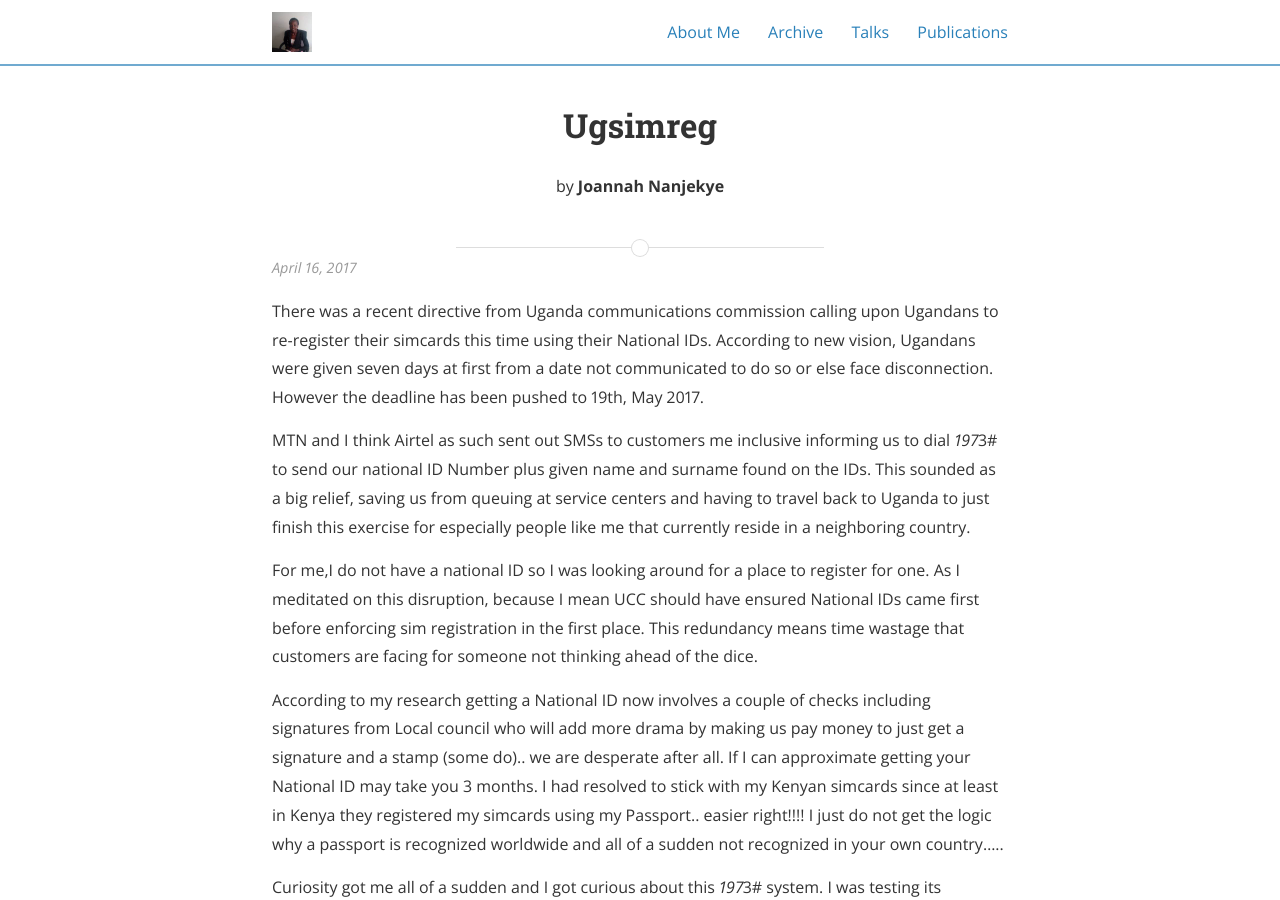
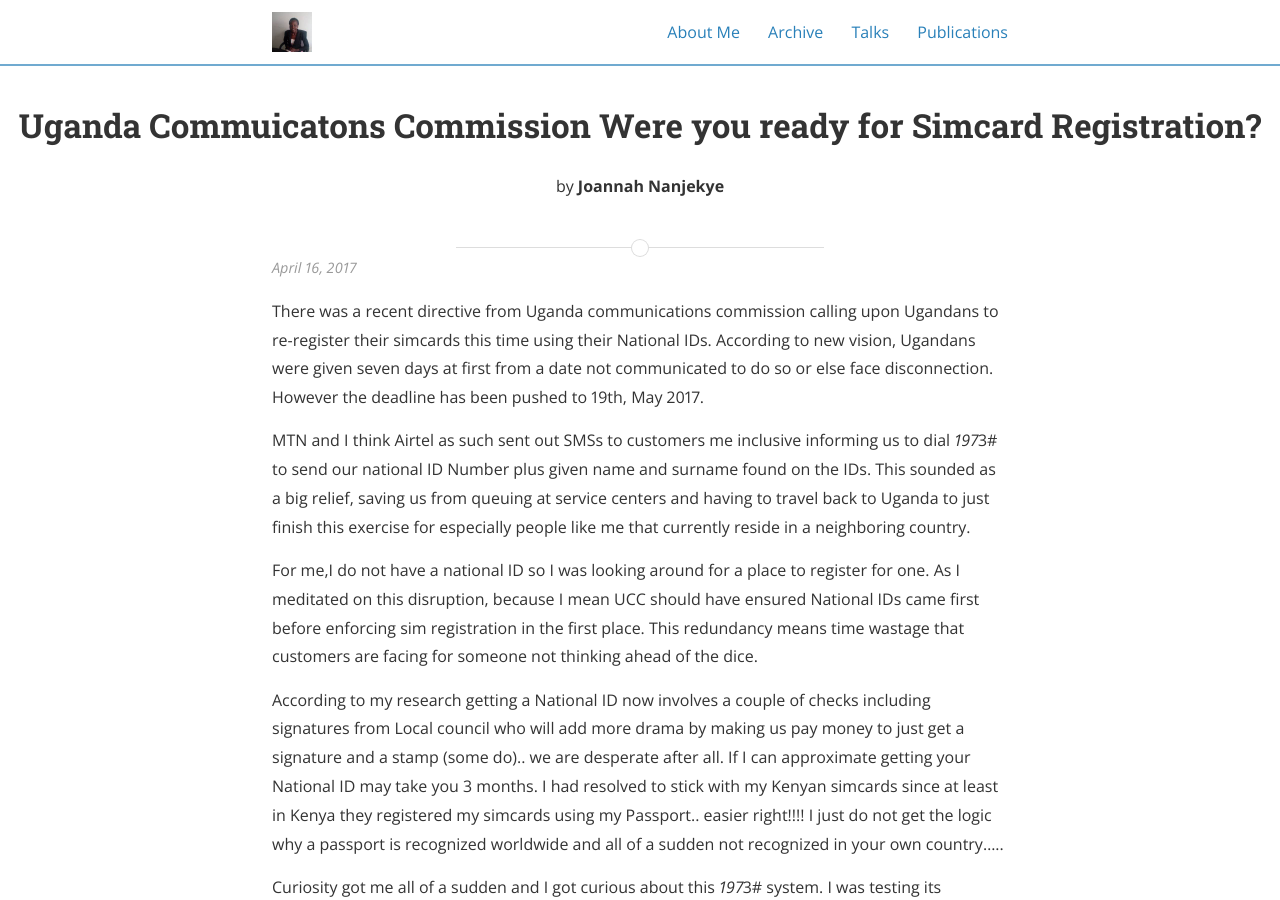
Before and after one commit to saidatnanjuki/saidatnanjuki.github.io, a Jekyll site: the page built from _posts/2017-04-16-UgSimReg.md, in a window 1280 px wide and 900 px high. Built offline with Jekyll 4.4.1, drawn with Linux system fonts in a browser that asks for light colours; nearby versions of some CDN libraries; our own code applies the rules of GitHub Pages for plain Markdown files; comment, search, counter and statistics services are not loaded; a style sheet for code colours, icons or effects is not loaded.

Commit message:
New blog

```diff
--- a/_posts/2017-04-16-UgSimReg.md
+++ b/_posts/2017-04-16-UgSimReg.md
@@ -1,4 +1,8 @@
-
+---
+layout: post
+title: Uganda Commuicatons Commission Were you ready for Simcard Registration?
+comments: true
+---
 There was a recent directive from Uganda communications commission calling upon Ugandans to re-register their simcards this time using their National IDs. According to new vision, Ugandans were given seven days at first from a date not communicated to do so or else face disconnection. However the deadline has been pushed to 19th, May 2017.
 
 
```
Also changed, not shown: _talks/2015-08-08-GeekNightKampala.md (+1 -1 lines), _talks/2016-07-20-AWIT.md (renamed from _talks/2016-08-27-AWIT.md, +1 -1 lines), _talks/2016-09-08-SmartAuto.md (renamed from _talks/2016-09-22-smart-automation.md), _talks/2016-10-11-pyconza.md (renamed from _talks/2016-10-12-pyconza.md), _talks/2017-03-11-metaprog.md (renamed from _talks/2017-03-11-2017-metaprog.md), _talks/2017-03-20-pynairobi.md (renamed from _talks/2017-03-20-pythonNBO.md).
